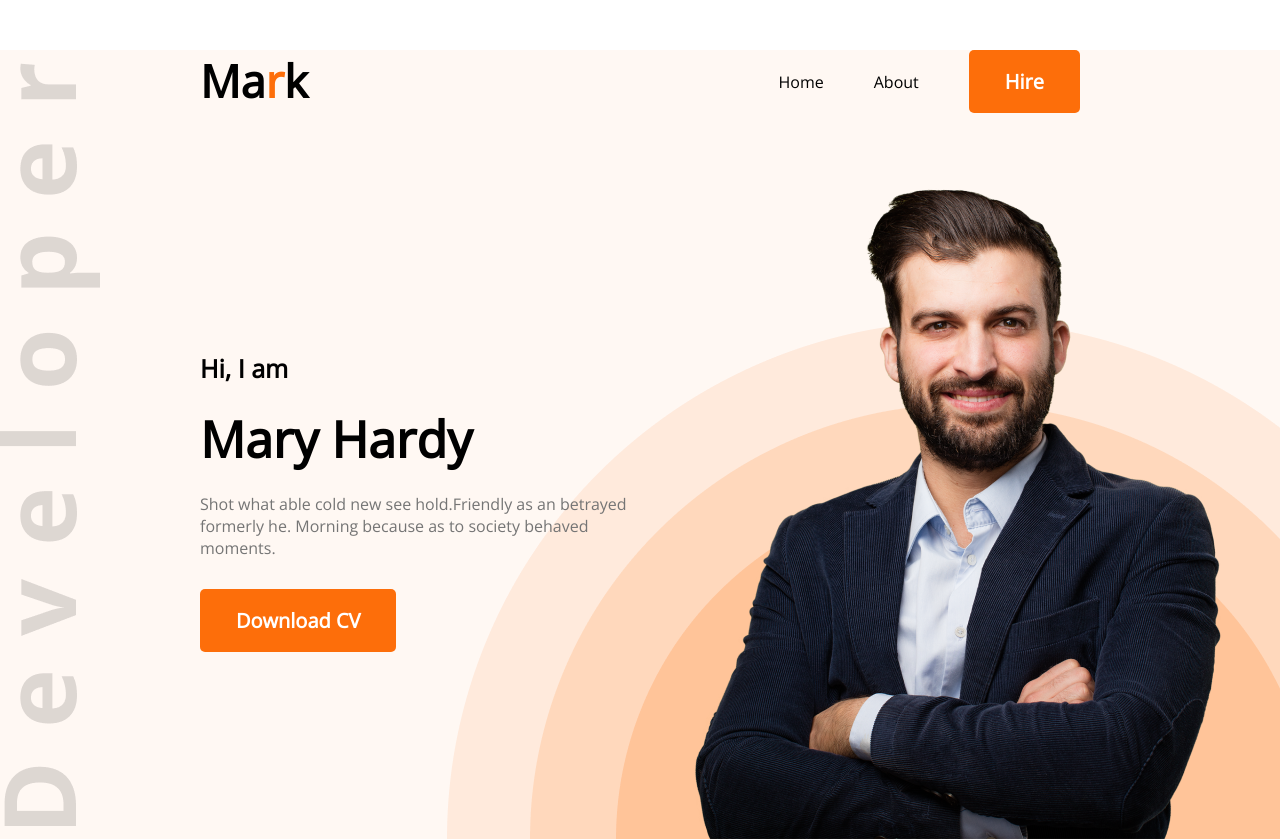
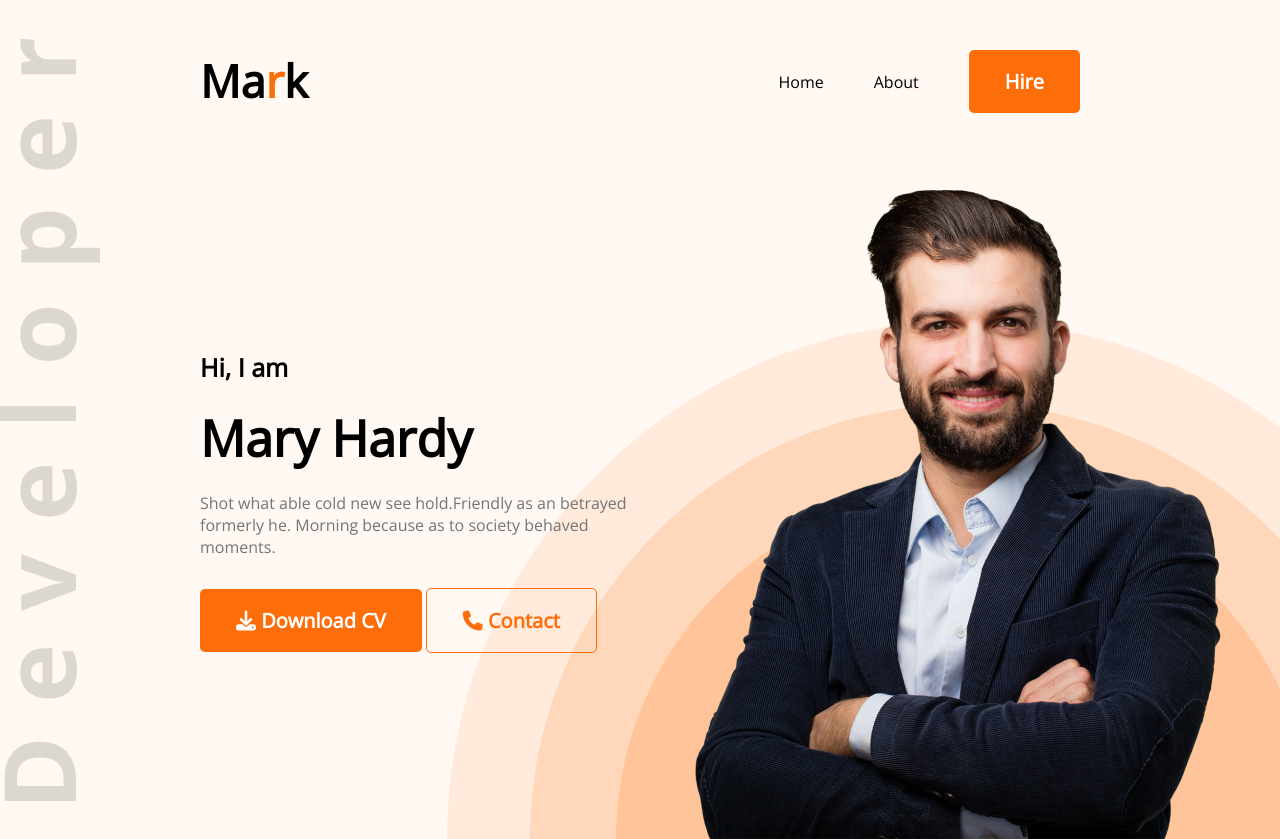
Before and after one commit to rejoanulferdoush/developer-portfolio, a plain HTML site: page index.html in a window 1280 px wide. Shown: the top 839 px of the page. Drawn offline with nearby package versions, Linux system fonts and the light colour scheme.

Commit message:
few issues fixed

```diff
--- a/index.html
+++ b/index.html
@@ -11,6 +11,7 @@
         <meta name="description" content="">
         <meta name="viewport" content="width=device-width, initial-scale=1">
         <link rel="preconnect" href="https://fonts.googleapis.com"><link rel="preconnect" href="https://fonts.gstatic.com" crossorigin><link href="https://fonts.googleapis.com/css2?family=Open+Sans&display=swap" rel="stylesheet">
+        <script src="https://kit.fontawesome.com/71c785609e.js" crossorigin="anonymous"></script>
         <link rel="stylesheet" href="styles/portfolio.css">
     </head>
     <body>
@@ -30,7 +31,8 @@
                 <h3 class="banner-sub-title">Hi, I  am</h3>
                 <h1 class="banner-title">Mary Hardy</h1>
                 <p class="banner-description">Shot what able cold new see hold.Friendly as an betrayed formerly he. Morning because as to society behaved moments.</p>
-                <button class="btn-primary">Download CV</button>
+                <button class="btn-primary"> <i class="fa-solid fa-download"></i> Download CV</button>
+                <button class="btn-primary2"> <i class="fa-solid fa-phone"></i> Contact</button>
             </div>
             <img src="/images/hardy.png" alt="hero-image">
         </div>
@@ -140,7 +142,7 @@
                 </div>
             </div>
             <div class="resume-btn">
-                <button class="btn-primary">Download CV</button>
+                <button class="btn-primary"> <i class="fa-solid fa-download"></i> Download CV</button>
             </div>
         </section>
         <!-- contact section -->
--- a/styles/portfolio.css
+++ b/styles/portfolio.css
@@ -15,12 +15,22 @@
     font-weight: 600;
     font-size: 20px;
 }
+.btn-primary2{
+    color: #FD6E0A;
+    background: transparent;
+    border: 1px solid #FD6E0A;
+    border-radius: 5px;
+    padding: 18px 36px;
+    font-style: normal;
+    font-weight: 600;
+    font-size: 20px;
+}
 
 /* nav styles */
 nav{
     display: flex;
     justify-content: space-between;
-    margin: 50px 200px;
+    padding: 50px 200px;
 }
 .nav-title{
 
```
